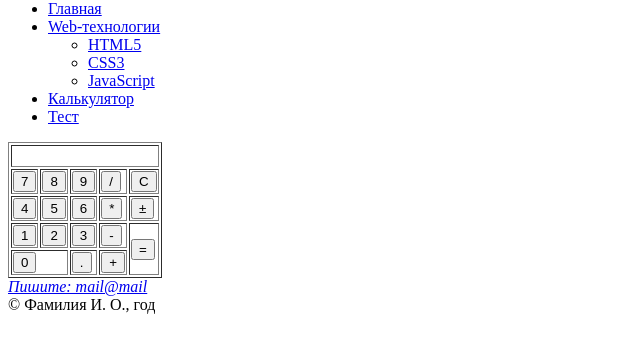
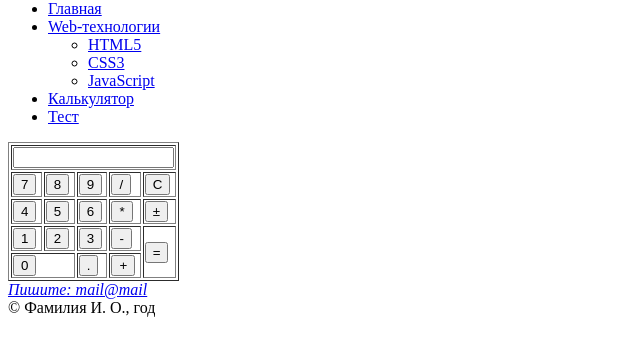
Before and after one commit to Vitalii-Starov/HTML5-CSS3-JS, a plain HTML site: page calculator.html in a window 1280 px wide. Shown: the part 190-546 px from the top of the page, without its empty margins (0-640 px from the left). Drawn offline with Linux system fonts and the light colour scheme.

Commit message:
Add HTML files

```diff
--- a/calculator.html
+++ b/calculator.html
@@ -11,7 +11,7 @@
 				<nav>
 					<ul>
 						<li><a href="index.html">Главная</a></li>
-						<li><a href="web.html">Web-технологии</a>
+						<li><a href="web.html">Web-технологии</a></li>
 					<ul type="circle">
 						<li><a href="HTML5.html">HTML5</a></li>
 						<li><a href="CSS3.html">CSS3</a></li>
@@ -26,7 +26,9 @@
 			<form name="calculator">
 			<table border="1">
 				<tr>
-					<td colspan="5">&nbsp;</td>
+					<td colspan="5">
+						<input type="data" size="17">
+					</td>
 				</tr>
 				<tr>
 					<td><button type="button" name="seven">7</button></td>
@@ -59,9 +61,7 @@
 		</article>
 		<footer>
 			<address>
-			<div>
-				<i><a href="mailto:mail@mail">Пишите: mail@mail</a></i>
-			</div>
+				<a href="mailto:mail@mail">Пишите: mail@mail</a>
 			</address>
 			&copy; Фамилия И. О., год
 		</footer>
```
Also changed, not shown: CSS3.html (+2 -4 lines), HTML5.html (+2 -4 lines), JavaScript.html (+2 -4 lines), index.html (+2 -4 lines), test.html (+3 -5 lines), web.html (+2 -4 lines).
